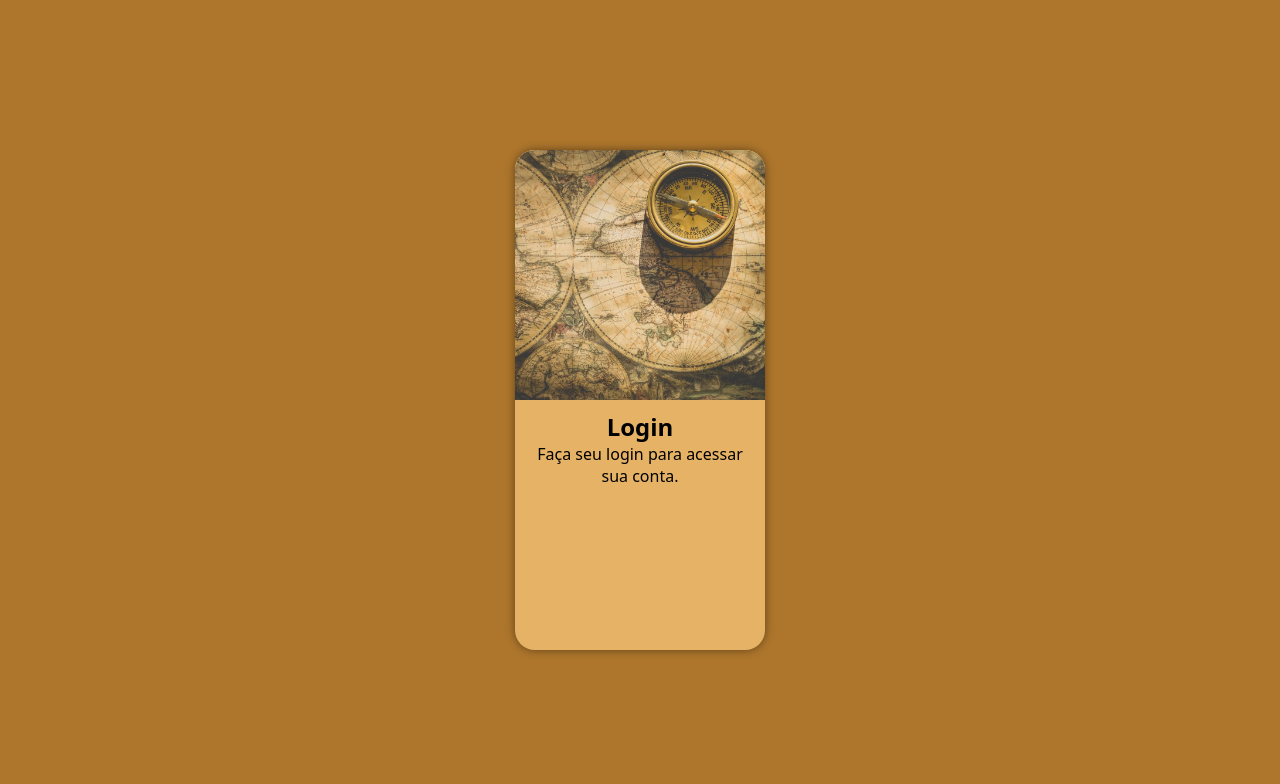
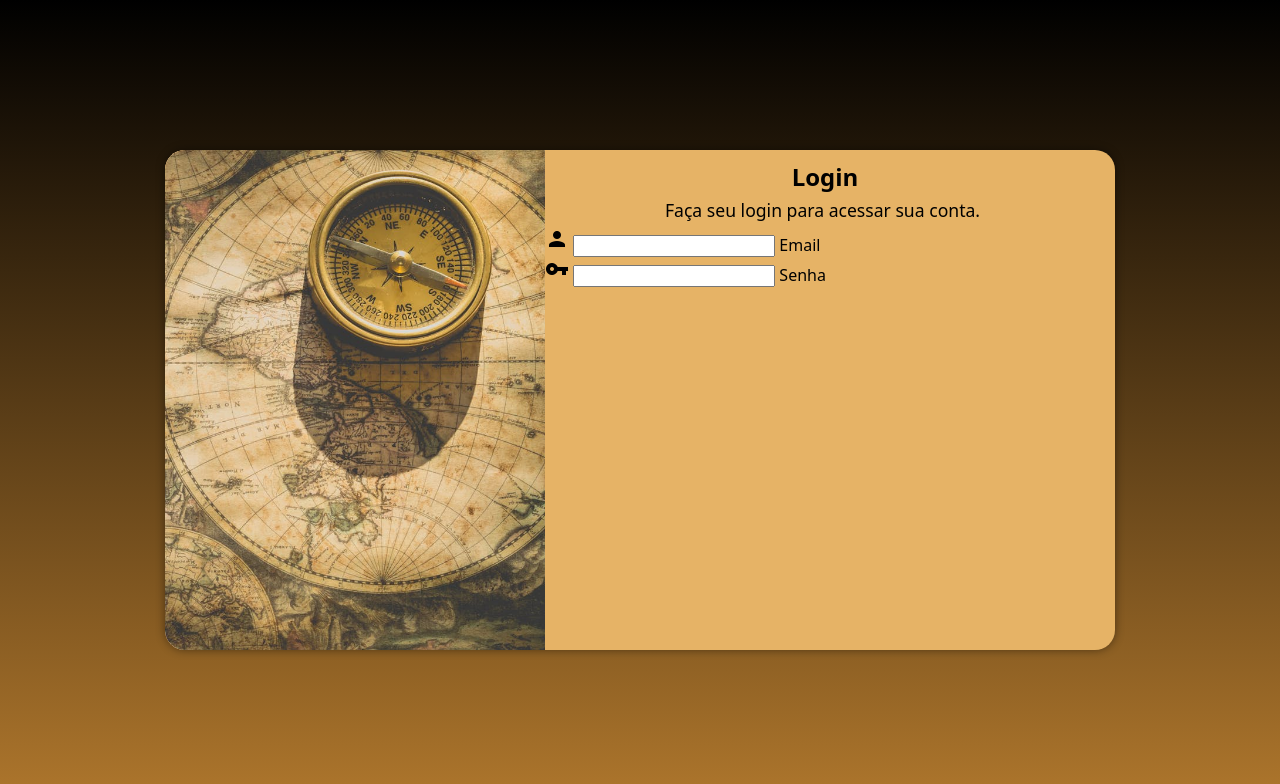
Before and after one commit to JoaoRodriguesRecife/projeto-login, a plain HTML site: page index.html in a window 1280 px wide. Drawn offline with Linux system fonts and the light colour scheme.

Commit message:
atualizaçao

```diff
--- a/estilos/celular.css
+++ b/estilos/celular.css
@@ -46,4 +46,7 @@ h1{
 }
 .texto{
     text-align: center;
+    font-size: 0.8em;
+    margin: 5px;
+
 }
--- a/estilos/mediaqui.css
+++ b/estilos/mediaqui.css
@@ -18,8 +18,12 @@
         float: right;
         width: 65%;
     }
+    .texto{
+        font-size: 1.0em;
+    }
+
 }
-@media screen and (min-width:992px) and (max-width:1200px) {
+@media screen and (min-width:992px){
     body{
         background-image: linear-gradient(to top , rgb(174, 118, 44) , black);
     }
@@ -27,10 +31,16 @@
         width: 950px;
     }
     div#imagem{
+        float: left;
         background-position: right top;
-        float: left;
         height: 100%;
         width: 40%;
     }
-
+    section#formulario{
+        float: right;
+        width: 50%;
+    }
+    .texto{
+        font-size: 1.1em;
+    }
 }
--- a/index.html
+++ b/index.html
@@ -3,6 +3,7 @@
 <head>
     <meta charset="UTF-8">
     <meta name="viewport" content="width=device-width, initial-scale=1.0">
+    <link href="https://fonts.googleapis.com/icon?family=Material+Icons" rel="stylesheet">
     <link rel="stylesheet" href="estilos/celular.css">
     <link rel="stylesheet" href="estilos/mediaqui.css">
     <title>Document</title>
@@ -16,8 +17,20 @@
             <div id="formulario">
                 <h1>Login</h1>
                 <p class="texto">Faça seu login para acessar sua conta.</p>
-                <form action="login.php" method="post"></form>
+                <form action="login.php" method="post">
+                   <div class="campo">
+                    <i class="material-icons">person</i>
+                    <input type="email" name="email" id="iemail">
+                    <label for="iemail">Email</label>
+                </div>
+                <div class="campo">
+                    <i class="material-icons">vpn_key</i>
+                    <input type="password" name="senha" id="isenha">
+                    <label for="isenha">Senha</label>
+                </div>
 
+
+            <form>
             </div>
         </section>
     </main>
```
